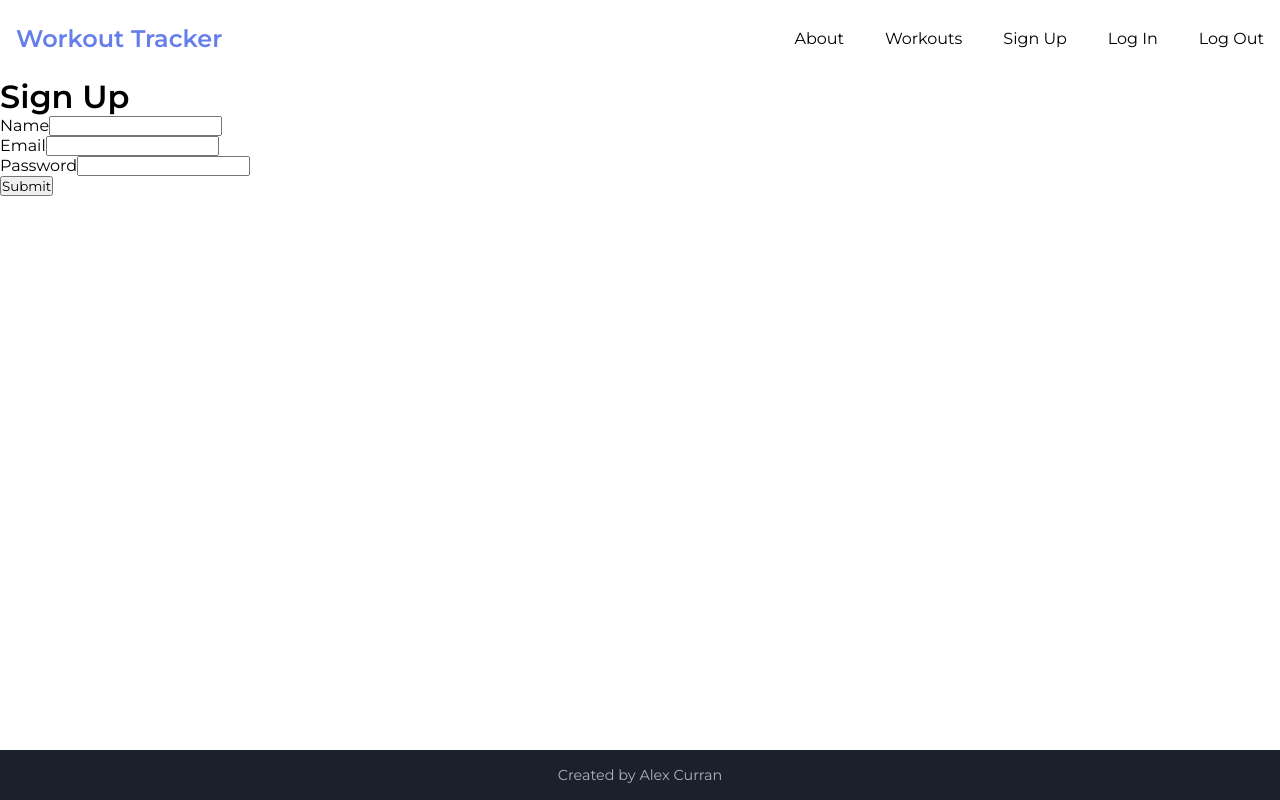
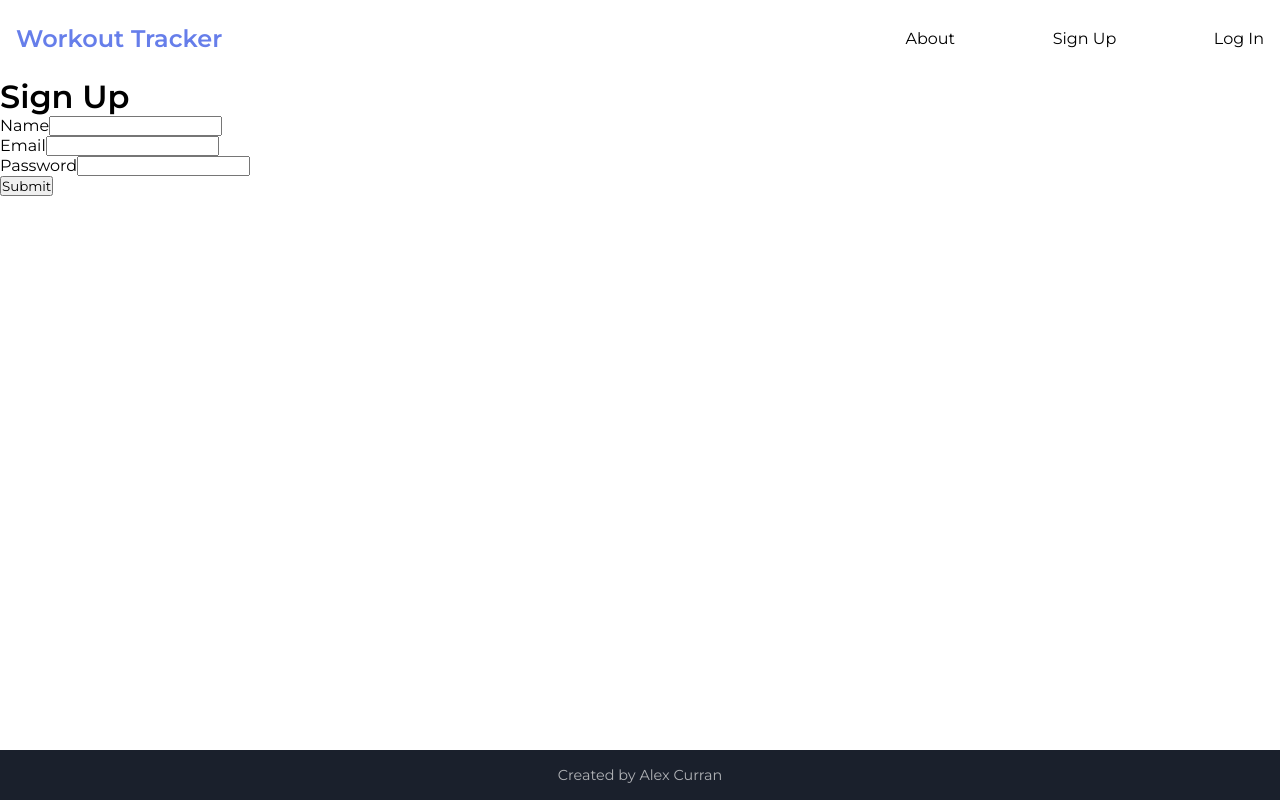
Before and after one commit to apcurran/workout-tracker-app, a React (Create React App) app in the folder client/: page /user/signup in a window 1280 px wide. Built offline with nearby package versions, Linux system fonts and the light colour scheme; no server answers.

Commit message:
Updated to include LoginStatusContext for handling log in functionality

```diff
--- a/client/src/App.js
+++ b/client/src/App.js
@@ -1,6 +1,7 @@
 import React from 'react';
 import { BrowserRouter as Router, Switch, Route } from "react-router-dom";
 import WorkoutContextProvider from "./contexts/WorkoutContext";
+import LoginStatusContextProvider from "./contexts/LoginStatusContext";
 import Header from "./components/Header";
 import Home from "./components/Home";
 import Footer from "./components/Footer";
@@ -13,7 +14,9 @@ function App() {
   return (
     <Router>
       <div className="App">
+        <LoginStatusContextProvider>
           <WorkoutContextProvider>
+
             <Header />
             <Switch>
               <Route path="/" exact component={Home} />
@@ -23,7 +26,9 @@ function App() {
             </Switch>
             <Footer />
             <WorkoutsEditModal />
+
           </WorkoutContextProvider>
+        </LoginStatusContextProvider>
       </div>
     </Router>
   );
--- a/client/src/components/Header.js
+++ b/client/src/components/Header.js
@@ -1,12 +1,20 @@
-import React from 'react';
+import React, { useContext, useEffect } from 'react';
+import { LoginStatusContext } from "../contexts/LoginStatusContext";
 import { Link } from "react-router-dom";
 import LogoutBtn from "./LogoutBtn";
 
 export default function Header() {
+    const { loginStatus, handleLoginStatus } = useContext(LoginStatusContext);
+
+    useEffect(() => {
+        handleLoginStatus(); // Check login status on render
+    });
+
     return (
         <header className="header">
             <nav className="nav">
                 <Link to="/" className="logo">Workout Tracker</Link>
+                {loginStatus === true ? (
                     <ul className="nav__list">
                         <li className="nav__items">
                             <Link to="/" className="nav__link">About</Link>
@@ -15,15 +23,22 @@ export default function Header() {
                             <Link to="/user/workouts" className="nav__link">Workouts</Link>
                         </li>
                         <li className="nav__items">
+                            <LogoutBtn />
+                        </li>
+                    </ul>
+                ) : (
+                    <ul className="nav__list">
+                        <li className="nav__items">
+                            <Link to="/" className="nav__link">About</Link>
+                        </li>
+                        <li className="nav__items">
                             <Link to="/user/signup" className="nav__link">Sign Up</Link>
                         </li>
                         <li className="nav__items">
                             <Link to="/user/login" className="nav__link">Log In</Link>
                         </li>
-                    <li className="nav__items">
-                        <LogoutBtn />
-                    </li>
                     </ul>
+                )}
             </nav>
         </header>
     )
--- a/client/src/components/Login.js
+++ b/client/src/components/Login.js
@@ -1,4 +1,5 @@
-import React, { useState, useCallback } from 'react';
+import React, { useState, useCallback, useContext } from 'react';
+import { LoginStatusContext } from "../contexts/LoginStatusContext";
 import { useHistory } from "react-router-dom";
 
 export default function Login() {
@@ -7,6 +8,8 @@ export default function Login() {
     const [error, setError] = useState("");
 
     let history = useHistory();
+
+    const { handleLoginStatus } = useContext(LoginStatusContext);
 
     const handleSubmit = useCallback( async (event) => {
         event.preventDefault();
@@ -37,7 +40,7 @@ export default function Login() {
 
             localStorage.setItem("authToken", token);
 
-            // TODO: Login to change nav links
+            handleLoginStatus(); // Flips login status to true
 
             history.push("/user/workouts"); // Send to animal list page with admin rights
 
@@ -45,7 +48,7 @@ export default function Login() {
             console.error(err);
         }
 
-    }, [email, password, history] );
+    }, [email, password, history, handleLoginStatus] );
 
     return (
         <div>
--- a/client/src/components/LogoutBtn.js
+++ b/client/src/components/LogoutBtn.js
@@ -1,15 +1,19 @@
-import React from 'react';
+import React, { useContext } from 'react';
+import { LoginStatusContext } from "../contexts/LoginStatusContext";
 import { useHistory } from 'react-router-dom';
 
-export default function Logout({ handleLogin }) {
+
+export default function Logout() {
     let history = useHistory();
+
+    const { handleLoginStatus } = useContext(LoginStatusContext);
 
     function handleLogout() {
         if (localStorage.authToken) {
             localStorage.clear();
         }
 
-        // handleLogin(); // trigger login status to false
+        handleLoginStatus(); // trigger login status to false
 
         history.push("/user/login");
     }
--- /dev/null
+++ b/client/src/contexts/LoginStatusContext.js
@@ -0,0 +1,24 @@
+import React, { createContext, useState } from "react";
+
+export const LoginStatusContext = createContext();
+
+function LoginStatusContextProvider(props) {
+    const [loginStatus, setLoginStatus] = useState(false);
+
+    function handleLoginStatus() {
+        if (localStorage.authToken) {
+            setLoginStatus(true);
+        } else {
+            setLoginStatus(false);
+        }
+    }
+
+
+    return (
+        <LoginStatusContext.Provider value={ {loginStatus, handleLoginStatus} }>
+            {props.children}
+        </LoginStatusContext.Provider>
+    );
+}
+
+export default LoginStatusContextProvider;
```
Lines whose indentation alone changed are shown as unchanged.
